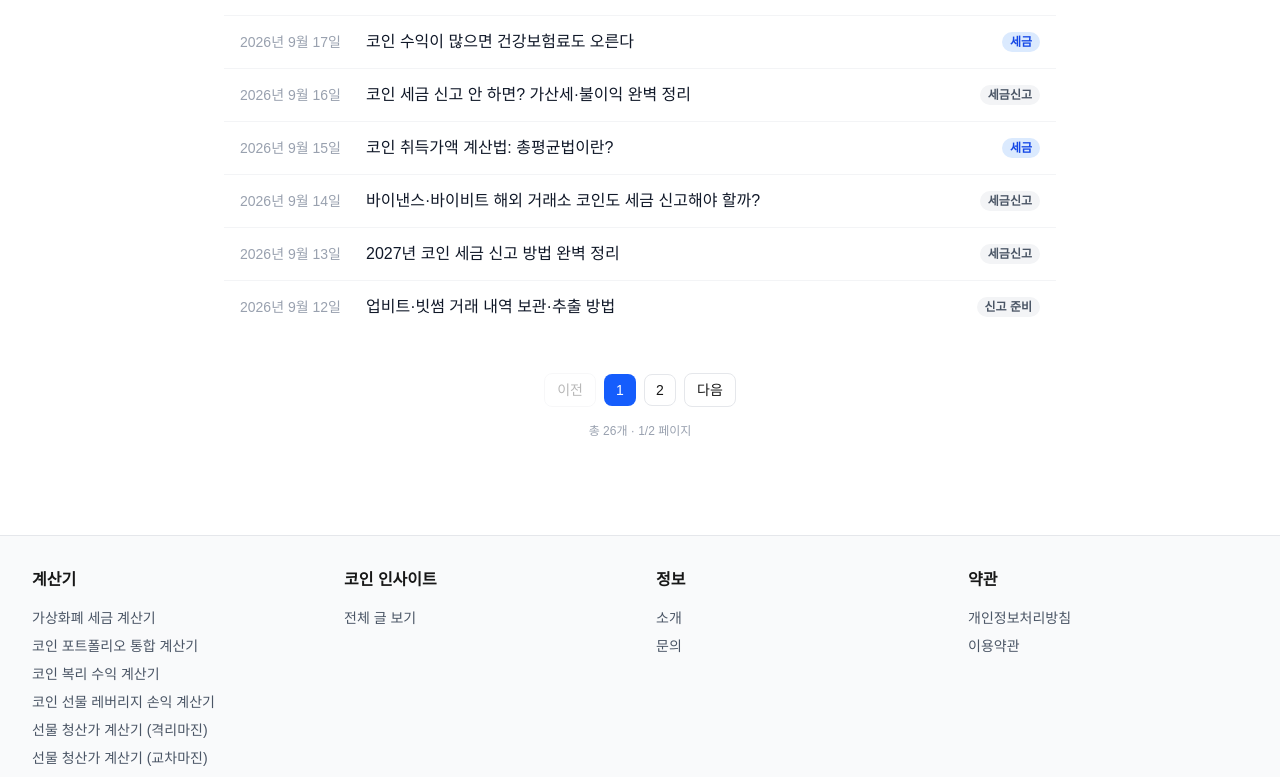
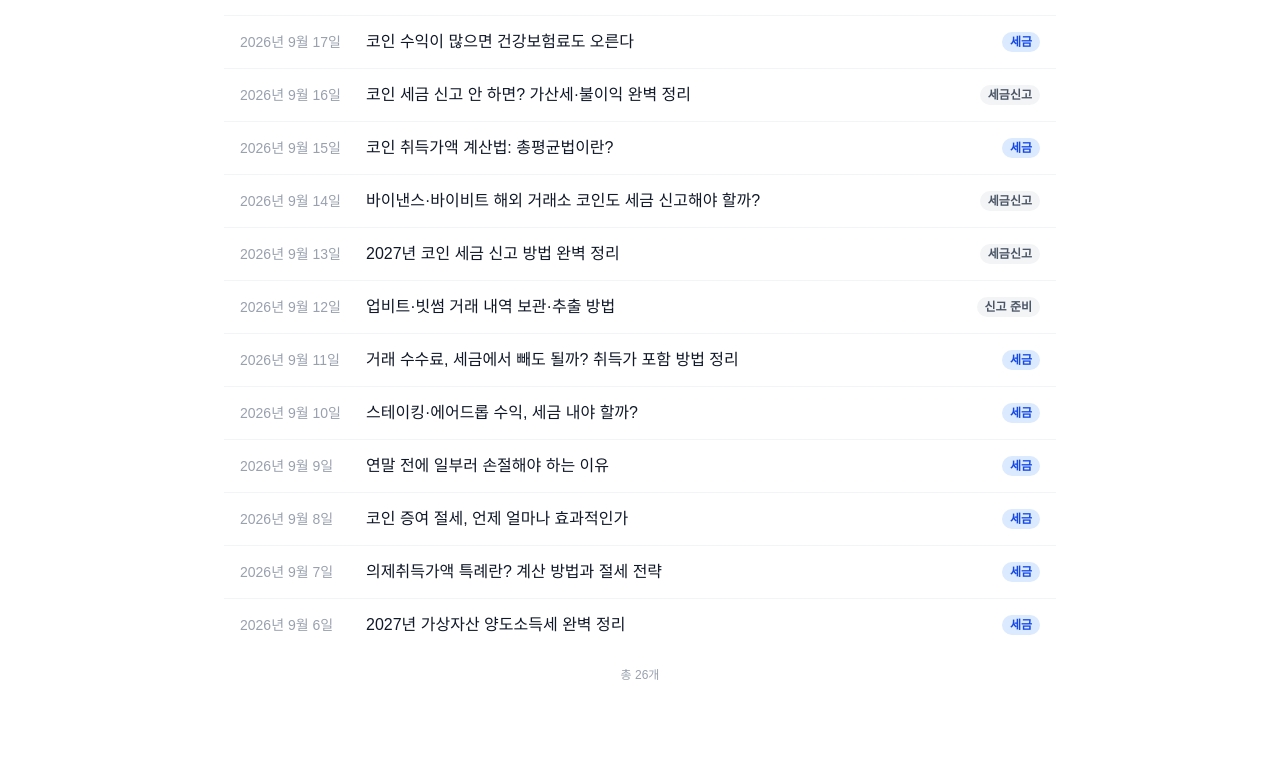
Before and after one commit to hyunguda/coinsjot, a Next.js app: page /insights in a window 1280 px wide. Shown: the part 992-1769 px from the top of the page. Built offline with nearby package versions, Linux system fonts and the light colour scheme.

Commit message:
SEO: 홈에 최신 코인 인사이트 링크 추가, 인사이트 목록 전체를 크롤링 가능한 HTML로 렌더링

```diff
--- a/app/insights/InsightsList.tsx
+++ b/app/insights/InsightsList.tsx
@@ -1,6 +1,3 @@
-"use client";
-
-import { useState } from "react";
 import Link from "next/link";
 import { InsightArticle, formatDate } from "@/lib/insights";
 
@@ -11,13 +8,9 @@ const CATEGORY_COLORS: Record<string, string> = {
   이슈: "bg-orange-100 text-orange-700",
 };
 
-const PAGE_SIZE = 20;
-
+// 검색엔진이 모든 글 링크를 HTML에서 바로 발견할 수 있도록 전체 목록을 서버에서 렌더링합니다.
+// (기존 클라이언트 페이지네이션은 버튼 방식이라 1페이지 이후 글 링크가 크롤러에 노출되지 않았음)
 export default function InsightsList({ articles }: { articles: InsightArticle[] }) {
-  const [page, setPage] = useState(1);
-  const totalPages = Math.ceil(articles.length / PAGE_SIZE);
-  const paginated = articles.slice((page - 1) * PAGE_SIZE, page * PAGE_SIZE);
-
   if (articles.length === 0) {
     return (
       <p className="text-center text-gray-400 py-20">곧 첫 글이 올라옵니다.</p>
@@ -35,7 +28,7 @@ export default function InsightsList({ articles }: { articles: InsightArticle[]
 
       {/* 글 목록 */}
       <div className="divide-y divide-gray-100">
-        {paginated.map((article) => (
+        {articles.map((article) => (
           <Link
             key={article.slug}
             href={`/insights/${article.slug}`}
@@ -58,42 +51,9 @@ export default function InsightsList({ articles }: { articles: InsightArticle[]
         ))}
       </div>
 
-      {/* 페이지네이션 */}
-      {totalPages > 1 && (
-        <div className="flex justify-center items-center gap-2 mt-10">
-          <button
-            onClick={() => { setPage((p) => Math.max(1, p - 1)); window.scrollTo(0, 0); }}
-            disabled={page === 1}
-            className="px-3 py-1.5 text-sm rounded-lg border border-gray-200 disabled:opacity-30 hover:border-blue-400 transition"
-          >
-            이전
-          </button>
-          {Array.from({ length: totalPages }, (_, i) => i + 1).map((p) => (
-            <button
-              key={p}
-              onClick={() => { setPage(p); window.scrollTo(0, 0); }}
-              className={`w-8 h-8 text-sm rounded-lg transition ${
-                p === page
-                  ? "bg-blue-600 text-white"
-                  : "border border-gray-200 hover:border-blue-400"
-              }`}
-            >
-              {p}
-            </button>
-          ))}
-          <button
-            onClick={() => { setPage((p) => Math.min(totalPages, p + 1)); window.scrollTo(0, 0); }}
-            disabled={page === totalPages}
-            className="px-3 py-1.5 text-sm rounded-lg border border-gray-200 disabled:opacity-30 hover:border-blue-400 transition"
-          >
-            다음
-          </button>
-        </div>
-      )}
-
       {/* 총 글 수 */}
       <p className="text-center text-xs text-gray-400 mt-4">
-        총 {articles.length}개 · {page}/{totalPages || 1} 페이지
+        총 {articles.length}개
       </p>
     </>
   );
--- a/app/page.tsx
+++ b/app/page.tsx
@@ -1,5 +1,6 @@
 import { Metadata } from "next";
 import Link from "next/link";
+import { insights, formatDate } from "@/lib/insights";
 
 export const metadata: Metadata = {
   title: "coinsjot | 가상자산 세금·손익 계산기",
@@ -197,6 +198,30 @@ export default function Home() {
         </div>
       </section>
 
+      {/* Latest Insights Section */}
+      <section className="mb-16">
+        <div className="flex items-end justify-between mb-6">
+          <h2 className="text-3xl font-bold text-gray-900">최신 코인 인사이트</h2>
+          <Link href="/insights" className="text-sm font-medium text-blue-600 hover:text-blue-800 transition">
+            전체 글 보기 →
+          </Link>
+        </div>
+        <div className="divide-y divide-gray-100 border border-gray-200 rounded-lg">
+          {insights.slice(0, 8).map((article) => (
+            <Link
+              key={article.slug}
+              href={`/insights/${article.slug}`}
+              className="group flex flex-col sm:flex-row sm:items-center gap-1 sm:gap-4 px-5 py-4 hover:bg-gray-50 transition-colors"
+            >
+              <span className="text-sm text-gray-400 sm:w-28 flex-shrink-0">{formatDate(article.date)}</span>
+              <span className="font-medium text-gray-900 group-hover:text-blue-600 transition-colors">
+                {article.title}
+              </span>
+            </Link>
+          ))}
+        </div>
+      </section>
+
       {/* Features Section */}
       <section className="bg-blue-50 rounded-lg p-12 mb-16">
         <h2 className="text-3xl font-bold mb-8 text-gray-900">
```
